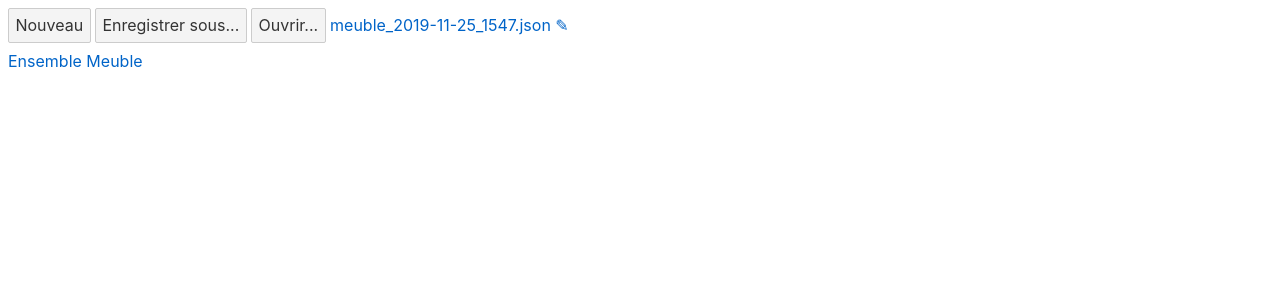
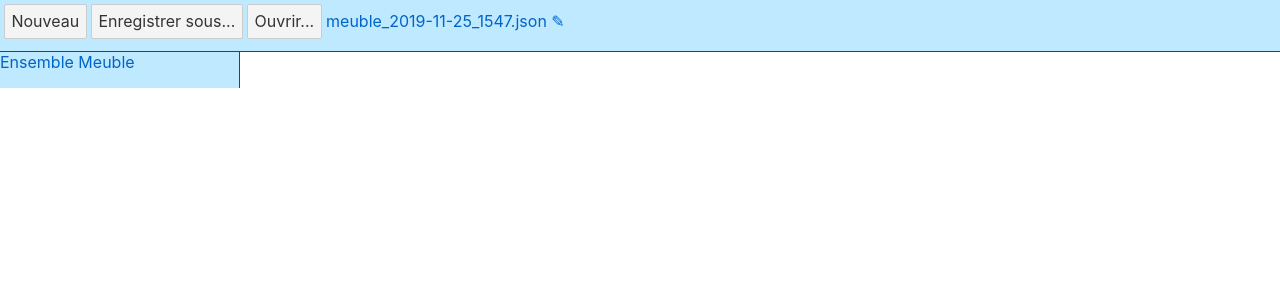
Before and after one commit to mildred/calcul-meubles, a Svelte app: page / in a window 1280 px wide. Shown: the top 300 px of the page. Built offline with nearby package versions, Linux system fonts and the light colour scheme.

Commit message:
style simple

```diff
--- a/public/global.css
+++ b/public/global.css
@@ -1,3 +1,8 @@
+:root {
+	--border-color: #005580;
+	--light-bg-color: #BFE9FF;
+}
+
 html, body {
 	position: relative;
 	width: 100%;
@@ -7,7 +12,7 @@ html, body {
 body {
 	color: #333;
 	margin: 0;
-	padding: 8px;
+	padding: 0;
 	box-sizing: border-box;
 	font-family: -apple-system, BlinkMacSystemFont, "Segoe UI", Roboto, Oxygen-Sans, Ubuntu, Cantarell, "Helvetica Neue", sans-serif;
 }
--- a/src/App.svelte
+++ b/src/App.svelte
@@ -73,7 +73,7 @@
       let reader = new FileReader();
       reader.onload = (e) => {
         data     = JSON.parse(e.target.result)
-        filename = "foo"
+        filename = "projet sans titre"
       }
       reader.readAsText(file);
     }, false)
@@ -94,10 +94,15 @@
       "tree main";
   }
   .toolbar {
+    padding: 4px;
     grid-area: toolbar;
+    background-color: var(--light-bg-color);
+    border-bottom: solid 1px var(--border-color);
   }
   .tree {
     grid-area: tree;
+    background-color: var(--light-bg-color);
+    border-right: solid 1px var(--border-color);
   }
   .main {
     grid-area: main;
```
